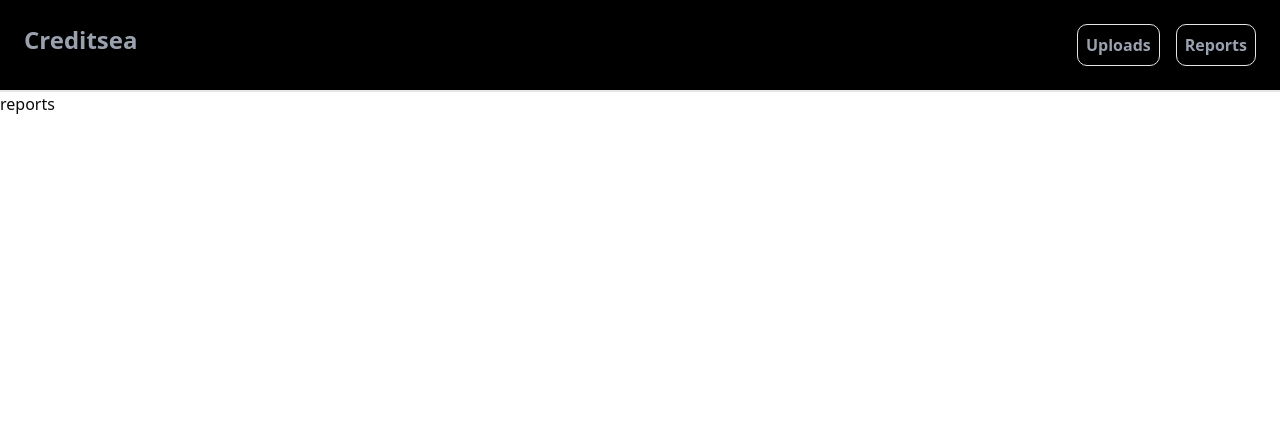
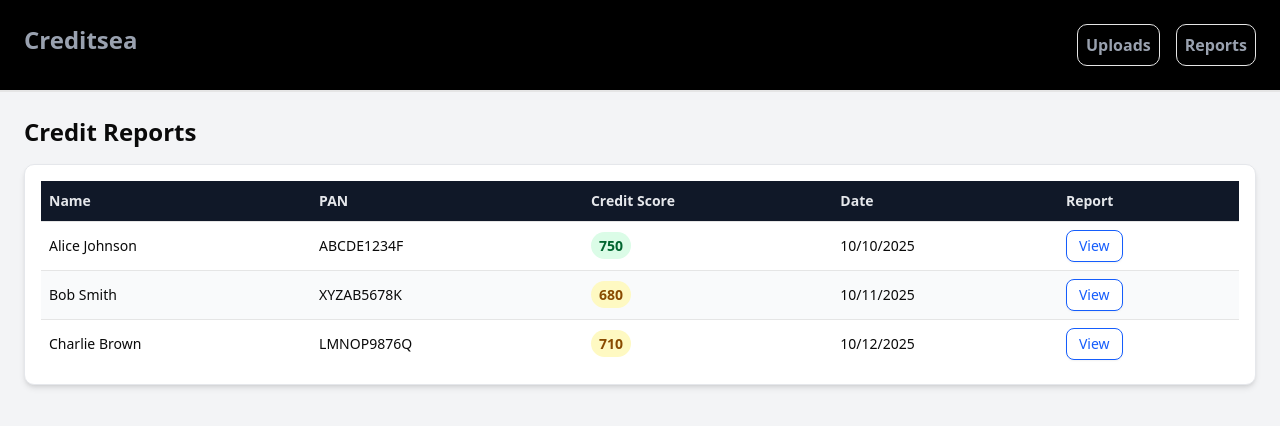
Before and after one commit to alimunfed17/CreditSea, a React app in the folder frontend/: page /reports in a window 1280 px wide. Shown: the top 426 px of the page. Built offline with nearby package versions, Linux system fonts and the light colour scheme; the HTML template or start-up script is replaced by a standard one.

Commit message:
feat: Add Reports List to reports page

```diff
--- /dev/null
+++ b/frontend/src/components/Reports/ReportsList.tsx
@@ -0,0 +1,72 @@
+import { Table, TableBody, TableCell, TableHead, TableHeader, TableRow } from "@/components/ui/table";
+import { Button } from "@/components/ui/button";
+
+type CreditReport = {
+  id: string;
+  name: string;
+  pan: string;
+  creditScore: number;
+  date: string;
+};
+
+interface CreditReportTableProps {
+  data: CreditReport[];
+}
+
+export default function ReportsList({ data }: CreditReportTableProps) {
+  const getCreditScoreColor = (score: number) => {
+    if (score >= 750) return "bg-green-100 text-green-800";
+    if (score >= 650) return "bg-yellow-100 text-yellow-800";
+    return "bg-red-100 text-red-800";
+  };
+
+  return (
+    <div className="overflow-x-auto rounded-lg border border-gray-200 bg-white shadow-md p-4">
+      <Table>
+        <TableHeader className="bg-gray-900">
+          <TableRow>
+            <TableHead className="text-left font-semibold text-gray-200">Name</TableHead>
+            <TableHead className="text-left font-semibold text-gray-200">PAN</TableHead>
+            <TableHead className="text-left font-semibold text-gray-200">Credit Score</TableHead>
+            <TableHead className="text-left font-semibold text-gray-200">Date</TableHead>
+            <TableHead className="text-left font-semibold text-gray-200">Report</TableHead>
+          </TableRow>
+        </TableHeader>
+
+        <TableBody>
+          {data.map((report, index) => (
+            <TableRow
+              key={report.id}
+              className={`${
+                index % 2 === 0 ? "bg-white" : "bg-gray-50"
+              } hover:bg-gray-100 transition-colors duration-200`}
+            >
+              <TableCell className="font-medium">{report.name}</TableCell>
+              <TableCell>{report.pan}</TableCell>
+              <TableCell>
+                <span
+                  className={`px-2 py-1 rounded-full text-sm font-semibold ${getCreditScoreColor(
+                    report.creditScore
+                  )}`}
+                >
+                  {report.creditScore}
+                </span>
+              </TableCell>
+              <TableCell>{new Date(report.date).toLocaleDateString()}</TableCell>
+              <TableCell>
+                <Button
+                  size="sm"
+                  variant="outline"
+                  className="hover:bg-blue-50 text-blue-600 border-blue-600"
+                  onClick={() => alert(`View report for ${report.name}`)}
+                >
+                  View
+                </Button>
+              </TableCell>
+            </TableRow>
+          ))}
+        </TableBody>
+      </Table>
+    </div>
+  );
+}
--- a/frontend/src/pages/Reports.tsx
+++ b/frontend/src/pages/Reports.tsx
@@ -1,5 +1,37 @@
+import ReportsTable from "@/components/Reports/ReportsList";
+
 export default function Reports() {
-    return (
-        <div>reports</div>
-    )
+  const fakeData = [
+    {
+      id: "1",
+      name: "Alice Johnson",
+      pan: "ABCDE1234F",
+      creditScore: 750,
+      date: "2025-10-10",
+      reportLink: "#"
+    },
+    {
+      id: "2",
+      name: "Bob Smith",
+      pan: "XYZAB5678K",
+      creditScore: 680,
+      date: "2025-10-11",
+      reportLink: "#"
+    },
+    {
+      id: "3",
+      name: "Charlie Brown",
+      pan: "LMNOP9876Q",
+      creditScore: 710,
+      date: "2025-10-12",
+      reportLink: "#"
+    }
+  ];
+
+  return (
+    <div className="flex-1 p-6 bg-gray-100">
+      <h1 className="text-2xl font-bold mb-4">Credit Reports</h1>
+      <ReportsTable data={fakeData} />
+    </div>
+  );
 }
```
